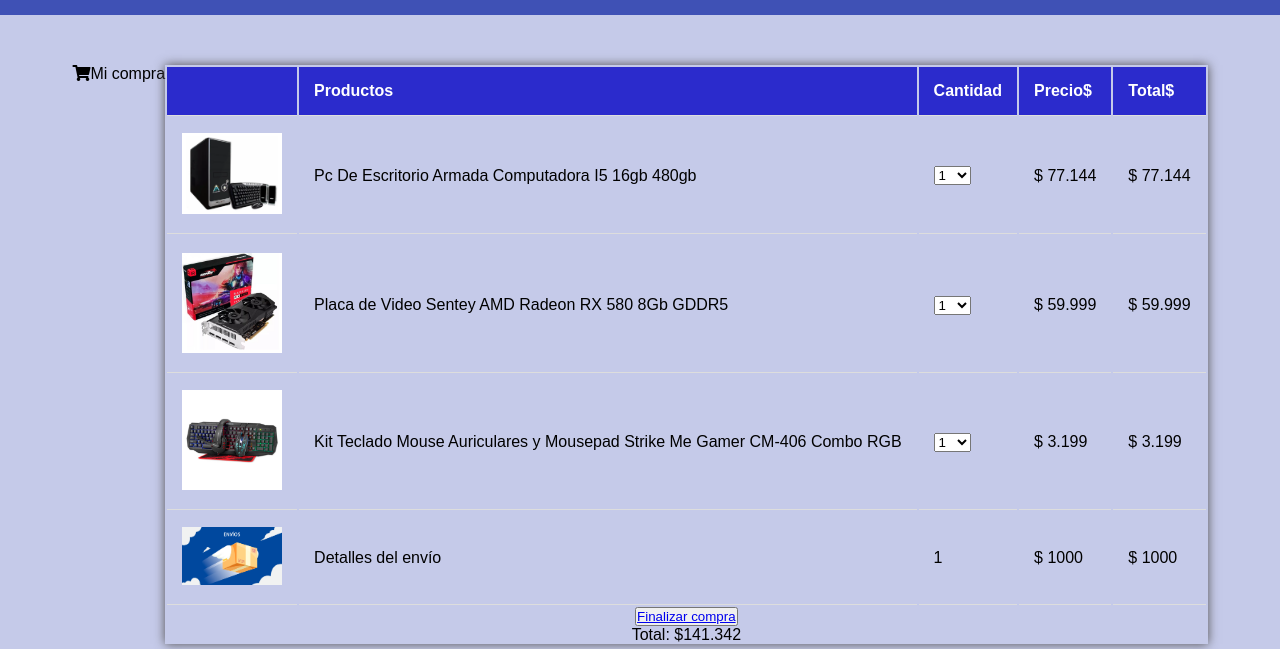
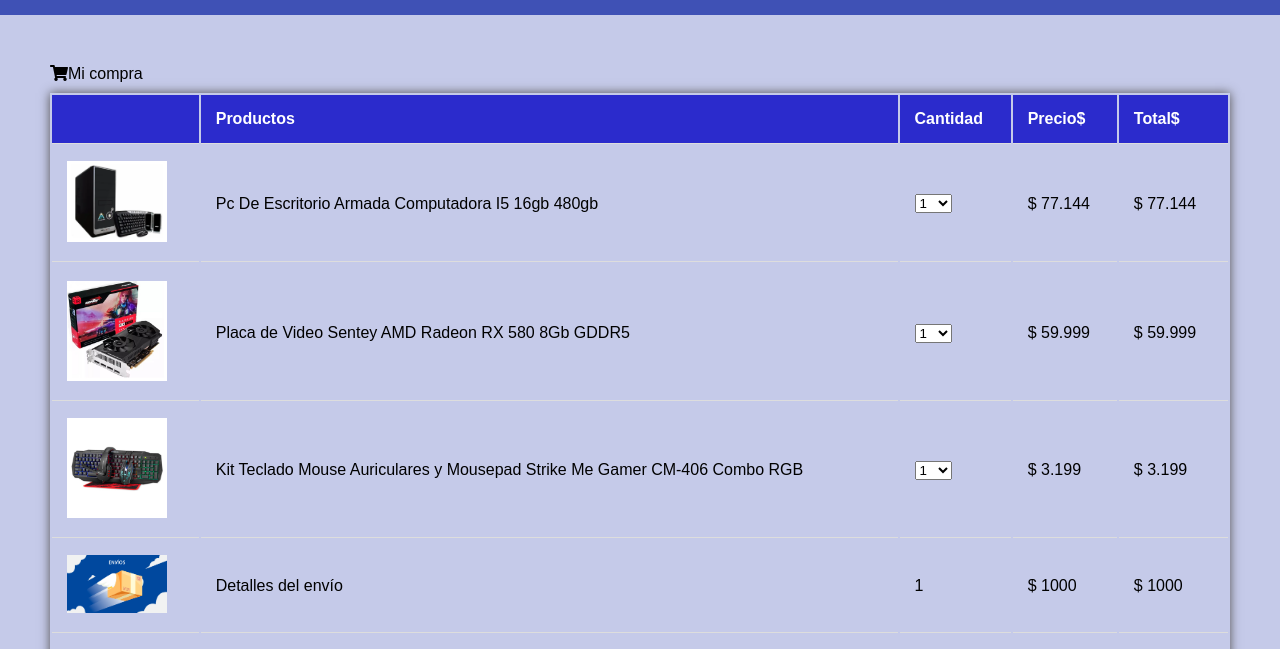
Before and after one commit to TomasHurtado/sprin2grupo9, a website: page views/resumen.html in a window 1280 px wide. Shown: the part 151-800 px from the top of the page. Drawn offline with Linux system fonts and the light colour scheme; files whose address does not match are found by name; a web font is replaced by a local one.

Commit message:
subiendo pruductcart y resumen

```diff
--- a/public/css/productCart.css
+++ b/public/css/productCart.css
@@ -144,19 +144,20 @@
     display: flex;
     padding: 50px;
     background: #C5CAE9;
+    flex-direction: column;
     justify-content: center;
-
 }
 
 
 .produc-precio{
+    display: flex;
     flex-direction: column;
     text-align: center;
     justify-content: center;
     box-shadow: 0px 0px 10px rgb(82, 81, 81);
     font-family: 'Zen Kurenaido', sans-serif;
+}
 
-}
 th, td {
     padding: 15px;
     text-align: left;
@@ -170,14 +171,21 @@
     background-color: rgb(43, 43, 204);
     color: white;
 }
+
+/*boton*/
 .botone44{
     color:white;
-    background-color: rgb(43, 43, 204);
+
     border: none;
     text-decoration: none;
     font-size: 20px;
 
 }
+.botone44:hover{
+    text-decoration: none;
+     background-color:#97a0d8;
+     color: black;
+ }
 
 .borde22{
     background-color: rgb(43, 43, 204);
@@ -191,18 +199,14 @@
      background-color:#97a0d8;
      color: black;
  }
-.botone44:hover{
-    text-decoration: none;
-     background-color:#97a0d8;
-     color: black;
- }
 
+/*boton*/
 
 .titulo-compra{
     display: flex;
     justify-content: space-between;
     font-family: 'Zen Kurenaido', sans-serif;
-
+    padding-bottom: 10px;
 }
 
 
@@ -213,7 +217,7 @@
     list-style-type: none;
     text-decoration: none;
     border-collapse: collapse;
-
+    width: 100%;
 }
 .tabla a{
     text-decoration: none;
@@ -224,6 +228,7 @@
     flex-direction: row;
     text-decoration: none;
     justify-content: space-around;
+
 
 }
 .tabla-productos ul li{
--- a/public/css/resumen.css
+++ b/public/css/resumen.css
@@ -144,13 +144,45 @@
     display: flex;
     padding: 50px;
     background: #C5CAE9;
+    flex-direction: column;
+    justify-content: center;
+}
 
-}
 .titulo-compra{
     display: flex;
     justify-content: space-between;
+    font-family: 'Zen Kurenaido', sans-serif;
+    padding-bottom: 10px;
+}
+
+
+.produc-precio{
+    display: flex;
+    flex-direction: column;
+    text-align: center;
+    justify-content: center;
+    box-shadow: 0px 0px 10px rgb(82, 81, 81);
+    font-family: 'Zen Kurenaido', sans-serif;
+}
+
+
+/*lineas de la tabla*/
+th, td {
+    padding: 15px;
+    text-align: left;
+    border-bottom: 1px solid #ddd;
 
 }
+
+tr:hover {background-color: #a0a7cf;}
+
+th {
+    background-color: rgb(43, 43, 204);
+    color: white;
+}
+/*lineas de la tabla*/
+
+
 
 .tabla{
     display: flex;
@@ -199,6 +231,38 @@
     flex-direction: row;
     justify-content: space-between;
 }
+
+.letra443{
+    color:white;
+
+    border: none;
+    text-decoration: none;
+    font-size: 20px;
+}
+
+.letra443:hover{
+    text-decoration: none;
+     background-color:#97a0d8;
+     color: black;
+ }
+
+.boton223{
+    background-color: rgb(43, 43, 204);
+    height: 40px;
+    width: 10%;
+    border-radius: 5px;
+    text-decoration: none;
+    width: 20%;
+}
+.boton223:hover{
+    text-decoration: none;
+     background-color:#97a0d8;
+     color: black;
+ }
+
+
+
+
 .main-footer{
     display: flex;
 
--- a/views/resumen.html
+++ b/views/resumen.html
@@ -5,7 +5,7 @@
     <meta http-equiv="X-UA-Compatible" content="IE=edge">
     <meta name="viewport" content="width=device-width, initial-scale=1.0">
     <link rel="stylesheet" href="https://cdnjs.cloudflare.com/ajax/libs/font-awesome/5.11.2/css/all.min.css">
-    <link rel="stylesheet" href="/css/productCart.css">
+    <link rel="stylesheet" href="/css/resumen.css">
     <link rel="preconnect" href="https://fonts.googleapis.com/%22%3E">
     <link rel="preconnect" href="https://fonts.gstatic.com/" crossorigin>
     <link href="https://fonts.googleapis.com/css2?family=Tourney:wght@300&family=Zen+Kurenaido&display=swap" rel="stylesheet">
@@ -172,14 +172,22 @@
                             <div>$ 1000</div>
                         </td>
                     </tr>
+                    <div>
+                        <tr>
+                            <td></td>
+                            <td></td>
+                            <td></td>
+                            <td></td>
+                            <td>$141.342</td>
+                        </tr>
+                    </div>
 
             </table>
 
             <div>
-                <button><a href="/">Finalizar compra</a></button>
-                <div>Total: $141.342</div>
+                <button class="boton223"><a href="/" class="letra443">Finalizar compra</a></button>
             </div>
-        </div>
+
     </main>
         <!-- <div class="productos">
                     <i class="fas fa-truck"></i>
```
Also changed, not shown: views/productCart.html (+13 -0 lines).
